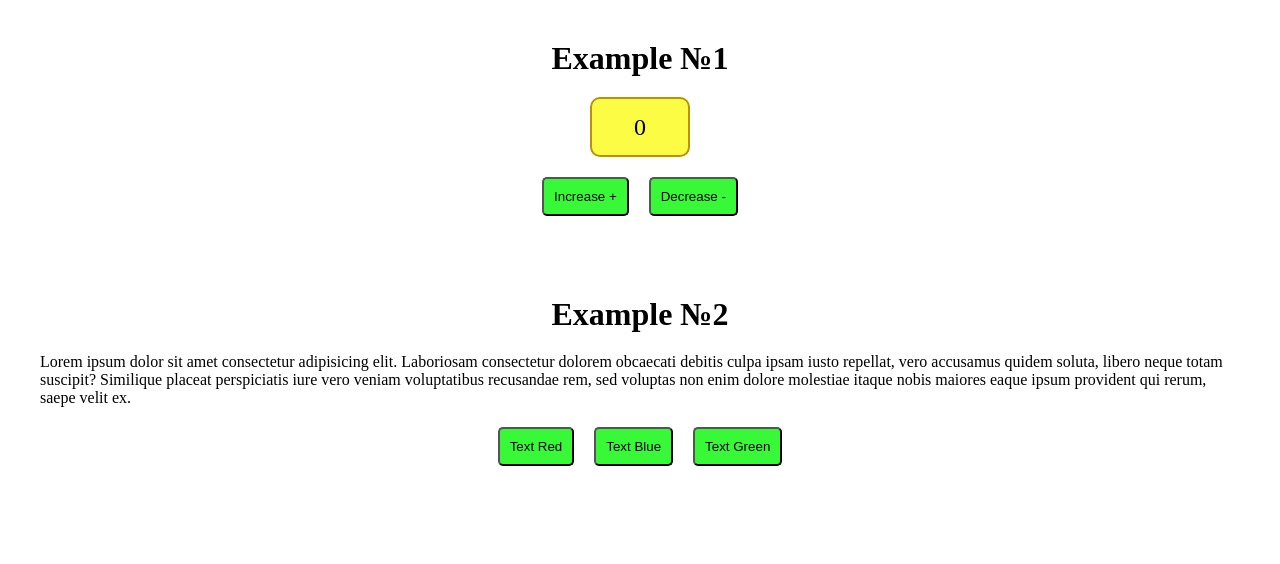
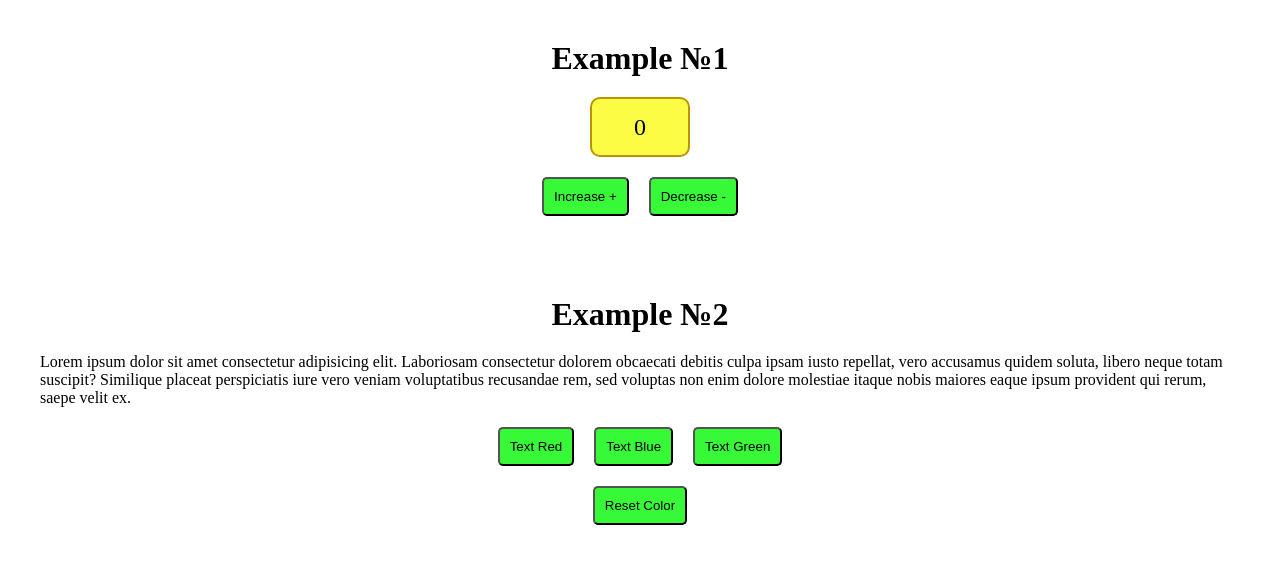
Before and after one commit to Tiana-K08/usestate-examples-react, a React (Vite) app: page / in a window 1280 px wide. Shown: the top 564 px of the page. Built offline with nearby package versions, Linux system fonts and the light colour scheme.

Commit message:
feat: add reset color button to Text component

```diff
--- a/src/components/Text.jsx
+++ b/src/components/Text.jsx
@@ -3,7 +3,8 @@ import './Text.css';
 import Button from './Button.jsx';
 
 function Text() {
-  const [textColor, setTextColor] = useState({ color: 'black' });
+  const initialColor = { color: 'black' };
+  const [textColor, setTextColor] = useState(initialColor);
 
   const handleTextRed = () => {
     setTextColor({ color: '#de0202' });
@@ -15,6 +16,10 @@ function Text() {
 
   const handleTextGreen = () => {
     setTextColor({ color: '#05aa2b' });
+  };
+
+  const handleResetColor = () => {
+    setTextColor(initialColor);
   };
 
   return (
@@ -33,6 +38,9 @@ function Text() {
         <Button onClick={handleTextBlue} label="Text Blue" />
         <Button onClick={handleTextGreen} label="Text Green" />
       </div>
+      <div className="btn-container">
+        <Button onClick={handleResetColor} label="Reset Color" />
+      </div>
     </div>
   );
 }
```
